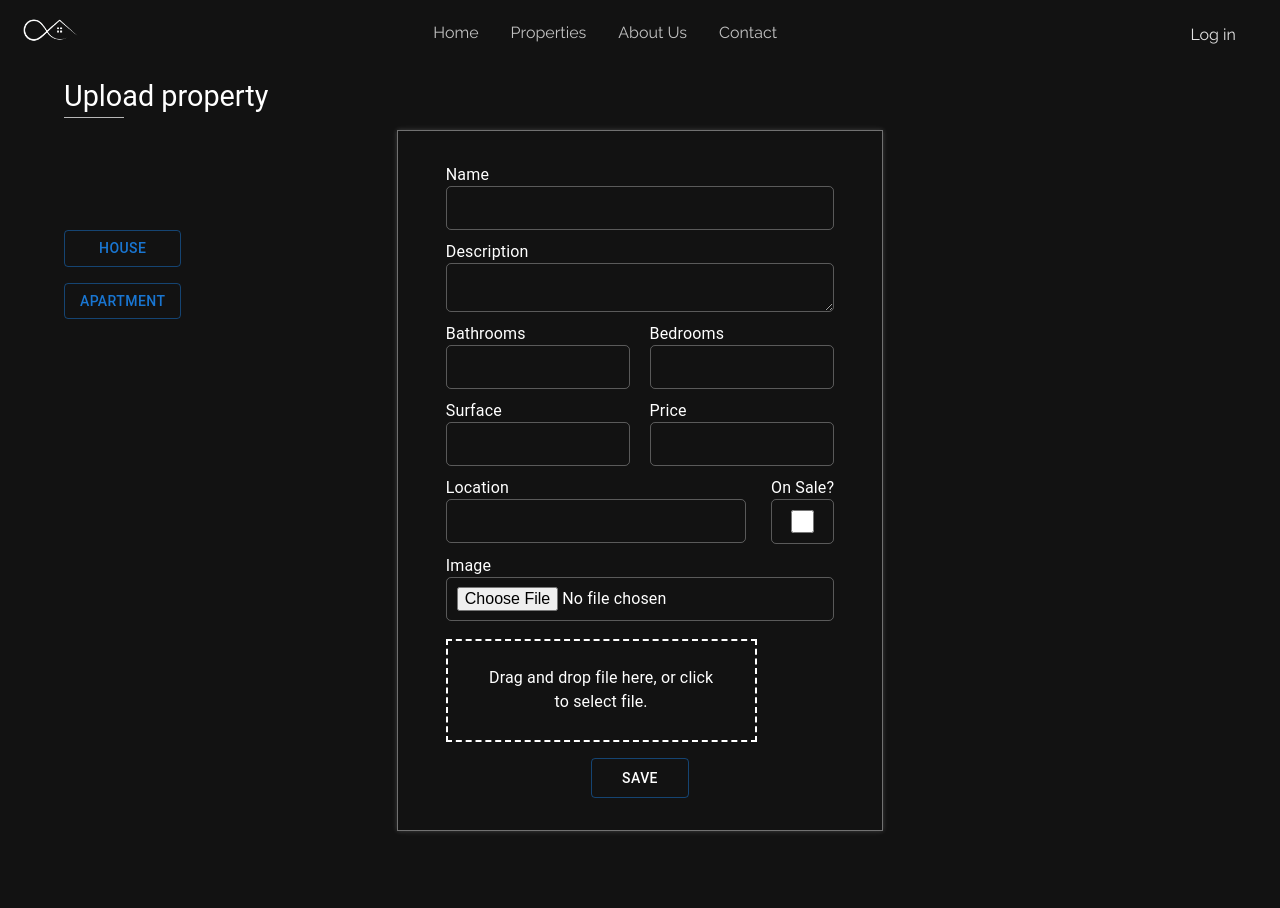
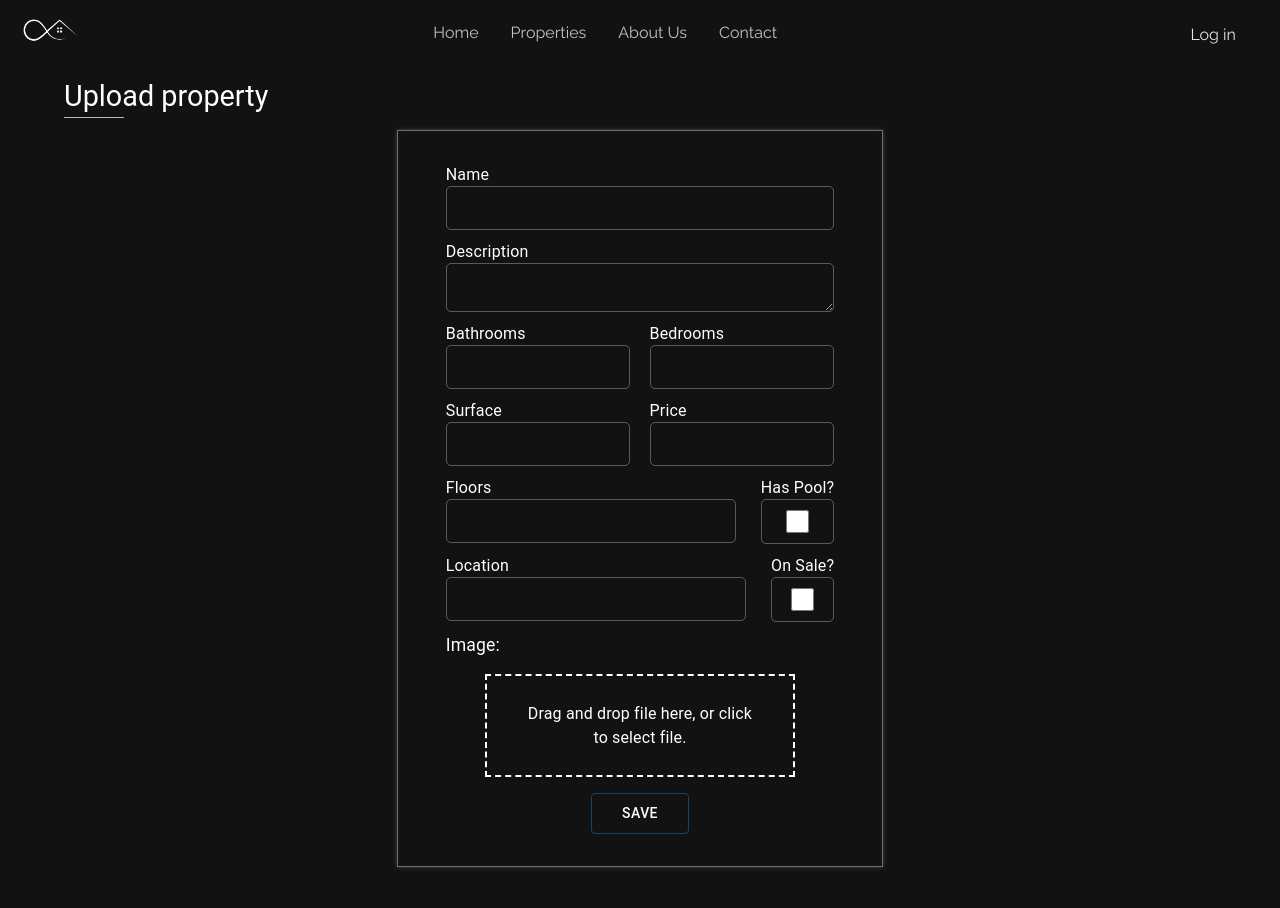
Before and after one commit to FeliWeigel/RealStateFullstack, a React (Vite) app in the folder frontend/: page /properties/upload in a window 1280 px wide. Shown: the top 908 px of the page. Built offline with nearby package versions, Linux system fonts and the light colour scheme; some icons are missing.

Commit message:
Commit 3. Bug fixes and general optimization

```diff
--- a/frontend/src/components/admin/UploadPropertyForm.jsx
+++ b/frontend/src/components/admin/UploadPropertyForm.jsx
@@ -1,4 +1,4 @@
-import {useState} from "react"
+import {useState, useCallback} from "react"
 import "../../index.css"
 import "../css/Uploads.css"
 
@@ -6,117 +6,87 @@ import Nav from "../nav/Nav"
 
 import {useDropzone} from 'react-dropzone'
 import { Box, Button, FormLabel, InputBase, TextareaAutosize, Typography } from "@mui/material"
-import { uploadProperty } from "../../services/PropertyService"
+import { uploadProperty, uploadPropertyImage } from "../../services/PropertyService"
 
 const UploadPropertyForm = () => {
-    const [apartment, setApartment] = useState({
+    const [property, setProperty] = useState({
         name: "",
         description: "",
-        bathrooms: 0,
-        bedrooms: 0,
-        price: 0.0,
-        surface: 0,
-        onSale: false,
-        location: ""
-    })
-    const [house, setHouse] = useState({
-        name: "",
-        description: "",
+        location: "",
         bathrooms: 0,
         bedrooms: 0,
         price: 0.0,
         surface: 0,
         floors: 0,
         onSale: false,
-        hasPool: false,
-        location: ""
+        hasPool: false
     })
-    const [houseType, setHouseType] = useState(false)
-    const [apartmentType, setApartmentType] = useState(false)
     const [file, setFile] = useState(null)
 
-    const onDrop = (acceptedFiles) => {
-        setFile({
-            ...file,
-            file: acceptedFiles[0]
-        })
-    };
+    const onDrop = useCallback(acceptedFiles => {
+        const formData = new FormData();
+        formData.append("file", acceptedFiles[0])
+        setFile(formData)
+    }, [])
     const { getRootProps, getInputProps } = useDropzone({ onDrop });
 
     const handleChange = async e => {
-        if(apartmentType){
-            await setApartment({
-                ...apartment,
+        await setProperty({
+            ...property,
             [e.target.name]: e.target.value
         })
-        }else{
-            await setHouse({
-                ...house,
-                [e.target.name]: e.target.value
+    }
+
+    const handleOnSale = () => {
+        let checkbox = document.getElementById('onsale-checkbox')
+        let checked = checkbox.checked
+
+        if(checked){
+            setProperty({
+                ...property,
+                onSale: true
+            })
+        }else {
+            setProperty({
+                ...property,
+                onSale: false
+            })
+        }
+
+
+    }
+
+    const handleHasPool = () => {
+        let checkbox = document.getElementById('pool-checkbox')
+        let checked = checkbox.checked
+
+        if(checked){
+            setProperty({
+                ...property,
+                hasPool: true
+            })
+        }else {
+            setProperty({
+                ...property,
+                hasPool: false
             })
         }
     }
 
-    const handleOnSale = () => {
-        let checkbox = document.getElementById('apartment-checkbox')
-        let checked = checkbox.checked
-
-        if(checked){
-            setApartment({
-                onSale: true
-            })
-        }else {
-            setApartment({
-                onSale: false
-            })
-        }
-    }
-
-    const changeTypeHouse = () => {
-        if(!houseType){
-            setHouseType(true)
-            setApartmentType(false)
-        }
-    }
-
-    const changeTypeApartment = () => {
-        if(!apartmentType){
-            setHouseType(false)
-            setApartmentType(true)
-        }
-    }
-
-    const handleUploadApartment = async (e) => {
+    const handleUploadProperty = async (e) => {
         e.preventDefault()
-
-        const formData = new FormData();
-        formData.append('file', file)
-        formData.append('apartment', JSON.stringify(apartment))
-
         try{
-            await uploadProperty("apartments", formData)
+            await uploadProperty(property)
             .then(res => {
-                console.log(res.data)
-            })
+                console.log(res)
+                uploadPropertyImage(res.data.propertyId, file)
                 .catch(err => {
                     console.log(err)
-                console.log(formData)
+                })
             })
         }catch(err){
             console.log(err)
         }
-    }
-
-    const handleUploadHouse = (e) => {
-        e.preventDefault()
-
-        uploadProperty("houses", house)
-        .then(res => {
-            console.log(res.data)
-        })
-        .catch(err => {
-            console.log(err)
-        })
     }
 
     return (
@@ -150,20 +120,9 @@ const UploadPropertyForm = () => {
                     }}
                 >Upload property</Typography>
                 <Box
-                    position={'absolute'}
-                    left={'4rem'}
-                    top={'20%'}
-                    display={'flex'}
-                    flexDirection={'column'}
-                    rowGap={'1rem'}
-                >
-                    <Button onClick={changeTypeHouse} variant={houseType ? "contained" : "outlined"}>House</Button>
-                    <Button onClick={changeTypeApartment} variant={apartmentType ? "contained" : "outlined"}>Apartment</Button>
-                </Box>
-                <Box
                     component={'form'}
-                    encType="multipart/form-data"
-                    onSubmit={houseType ? handleUploadHouse : handleUploadApartment}
+                    encType="multipart/form"
+                    onSubmit={handleUploadProperty}
                     width={'38%'}
                     margin={'0 auto'}
                     padding={'2rem 3rem'}
@@ -253,8 +212,6 @@ const UploadPropertyForm = () => {
                         </Box>
                     </Box>
 
-                    {houseType ?
-
                     <Box display={'flex'} justifyContent={'space-between'}>
                         <Box display={'flex'} flexDirection={'column'}>
                             <FormLabel htmlFor="floors" sx={{
@@ -279,17 +236,15 @@ const UploadPropertyForm = () => {
                                 Has Pool?
                             </FormLabel>
                             <InputBase
-                                        id="apartment-checkbox"
+                                id="pool-checkbox"
                                 className="upload-input checkbox-input"
                                 name="hasPool"
                                 type="checkbox"
-                                        onClick={handleOnSale}
+                                onClick={handleHasPool}
                             ></InputBase>
                         </Box>
                     </Box>
 
-                        : null
-                    }
                     <Box display={'flex'} justifyContent={'space-between'}>
                         <Box display={'flex'} flexDirection={'column'}>
                             <FormLabel htmlFor="location"
@@ -304,6 +259,7 @@ const UploadPropertyForm = () => {
                                 name="location"
                                 type="text"
                                 sx={{color: '#fff'}}
+                                onChange={handleChange}
                             ></InputBase>
                         </Box>
                         <Box display={'flex'} flexDirection={'column'}>
@@ -314,7 +270,7 @@ const UploadPropertyForm = () => {
                                 On Sale?
                             </FormLabel>
                             <InputBase
-                                id="apartment-checkbox"
+                                id="onsale-checkbox"
                                 className="upload-input checkbox-input"
                                 name="onSale"
                                 type="checkbox"
@@ -323,24 +279,15 @@ const UploadPropertyForm = () => {
                         </Box>
                     </Box>
 
-
-                    <Box display={'flex'} flexDirection={'column'} marginBottom={'.5rem'}>
-                        <FormLabel htmlFor="file" sx={{color: "#fff"}}>
-                            Image
-                        </FormLabel>
-                        <InputBase
-                            id="file"
-                            className="upload-input"
-                            type="file"
-                            name="file"
-                            sx={{color: '#fff'}}
-                        ></InputBase>
-                    </Box>
-
+                    <Typography typography={'p'} color={'#fff'}
+                    fontSize={'1.1rem'} marginBottom={'1rem'}>
+                        Image:
+                    </Typography>
                     <Box
                         {...getRootProps()}
                         sx={{
                             width: '80%',
+                            margin: '0 auto',
                             textAlign: 'center',
                             padding: '1.6rem 2rem',
                             marginBottom: '1rem',
@@ -354,7 +301,6 @@ const UploadPropertyForm = () => {
                     </Box>
 
                     <Button
-                        onClick={houseType ? handleUploadHouse : handleUploadApartment}
                         variant="outlined"
                         type="submit"
                         sx={{
--- a/frontend/src/components/auth/LoginForm.jsx
+++ b/frontend/src/components/auth/LoginForm.jsx
@@ -48,7 +48,6 @@ export default class LoginForm extends React.Component{
                     successMsg: "You have successfully logged in! Start the way to do find your home."
                 })
                 sessionStorage.setItem("access_token", res.data.access_token)
-                console.log(res.data)
             }
         })
         .catch(() => {
--- /dev/null
+++ b/frontend/src/components/cards/PropertyCard.jsx
@@ -0,0 +1,43 @@
+/* eslint-disable react/prop-types */
+import "../../index.css"
+import "../css/Properties.css"
+
+import { getPropertyImageUrl } from "../../services/PropertyService"
+import { Box, Card, Typography } from "@mui/material"
+
+const PropertyCard = ({property}) => {
+
+    return (
+        <Card sx={{
+            padding: '.5rem',
+            background: '#fff',
+        }}>
+
+            <img className="property-img" src={getPropertyImageUrl(property.propertyId)} alt="Property Image" />
+            <Box padding={'.5rem .7rem'}>
+                <Typography typography={'h5'}>
+                    {property.name}
+                </Typography>
+                <Typography typography={'h6'} fontSize={'1rem'} color={'rgba(0,0,0, .7)'}>
+                    {property.location}
+                </Typography>
+                <Box display={'flex'} gap={'.5rem'} marginBottom={'1.3rem'}>
+                    <Typography typography={'p'}>
+                        Floors: {property.floors}
+                    </Typography>
+                    <Typography typography={'p'}>
+                        Bedrooms: {property.bedrooms}
+                    </Typography>
+                    <Typography typography={'p'}>
+                        Bathrooms: {property.bathrooms}
+                    </Typography>
+                </Box>
+                <Typography typography={'p'} fontSize={'1.3rem'}>
+                    ${property.price}
+                </Typography>
+            </Box>
+        </Card>
+    )
+}
+
+export default PropertyCard
--- a/frontend/src/services/PropertyService.js
+++ b/frontend/src/services/PropertyService.js
@@ -10,25 +10,31 @@ export const config = () => {
     }
 }
 
-export const uploadProperty = (request , formData) => {
-    const url = ApiUrlBase + `/${request}/upload`
-    return axios.post(url, formData, config())
+export const uploadProperty = (property) => {
+    const url = ApiUrlBase + `/properties/upload`
+    return axios.post(url, property, config())
 }
 
-export const getAllProperties = (request) => {
-    const url = ApiUrlBase + `/${request}/all`
+export const uploadPropertyImage = (propertyId, file) => {
+    const url = ApiUrlBase + `/properties/upload/upload-image/${propertyId}`
 
-    axios.get(url, config())
-    .then(res => {
-        console.log(res.data)
-    })
-    .catch(err => {
-        console.log(err)
-    })
+    return axios.post(url, file, config())
 }
 
-export const deleteProperty = (request, propertyId) => {
-    const url = ApiUrlBase + `/${request}/delete/${propertyId}`
+export const getAllProperties = () => {
+    const url = ApiUrlBase + `/properties/all`
+
+    return axios.get(url)
+}
+
+export const getPropertyImageUrl = (propertyId) => {
+    const url = ApiUrlBase + `/properties/all/${propertyId}/file`
+
+    return url
+}
+
+export const deleteProperty = (propertyId) => {
+    const url = ApiUrlBase + `/properties/delete/${propertyId}`
 
     axios.delete(url, config())
     .then(res => {
```
Also changed, not shown: frontend/src/components/sections/PropertiesList.jsx (+27 -30 lines). Lines whose indentation alone changed are shown as unchanged.
